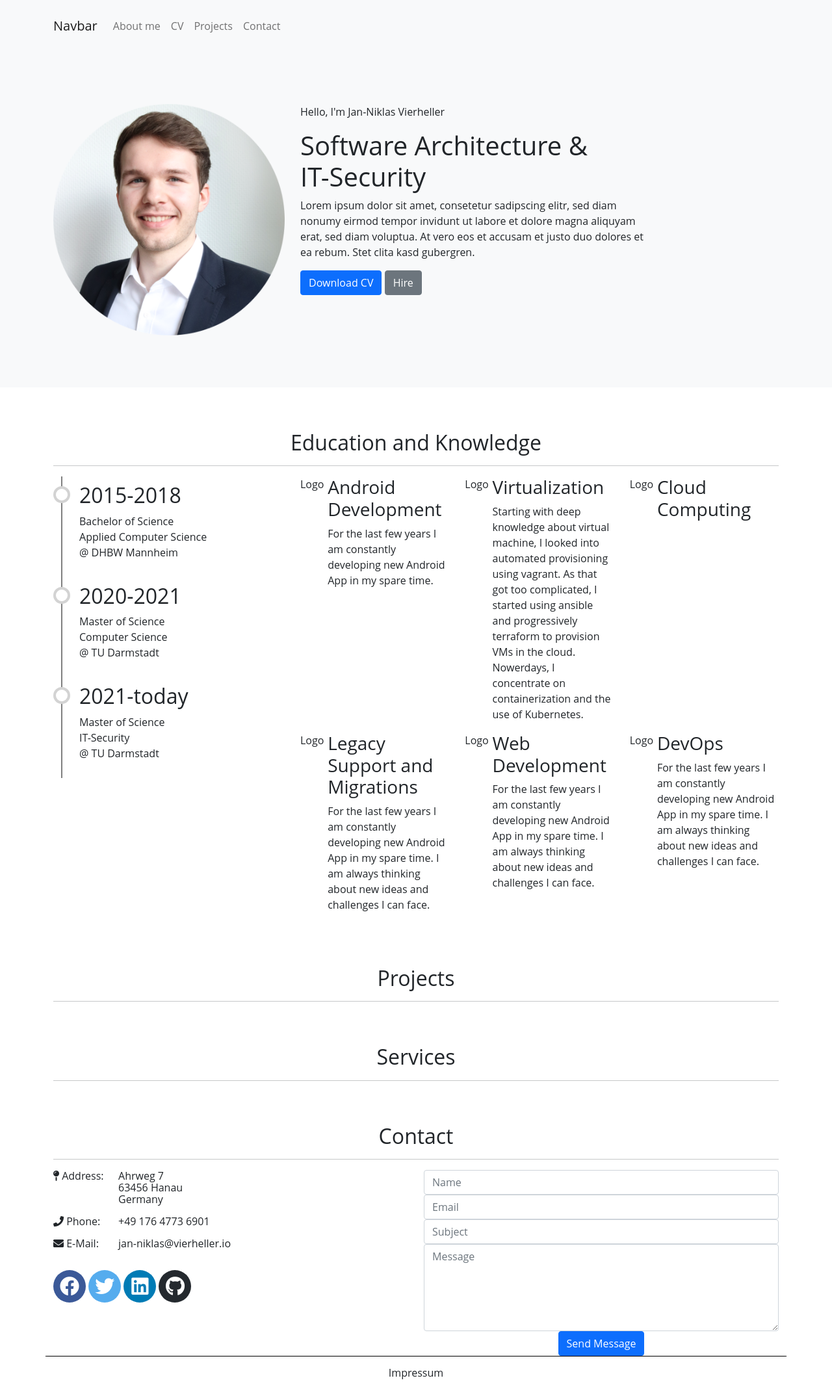
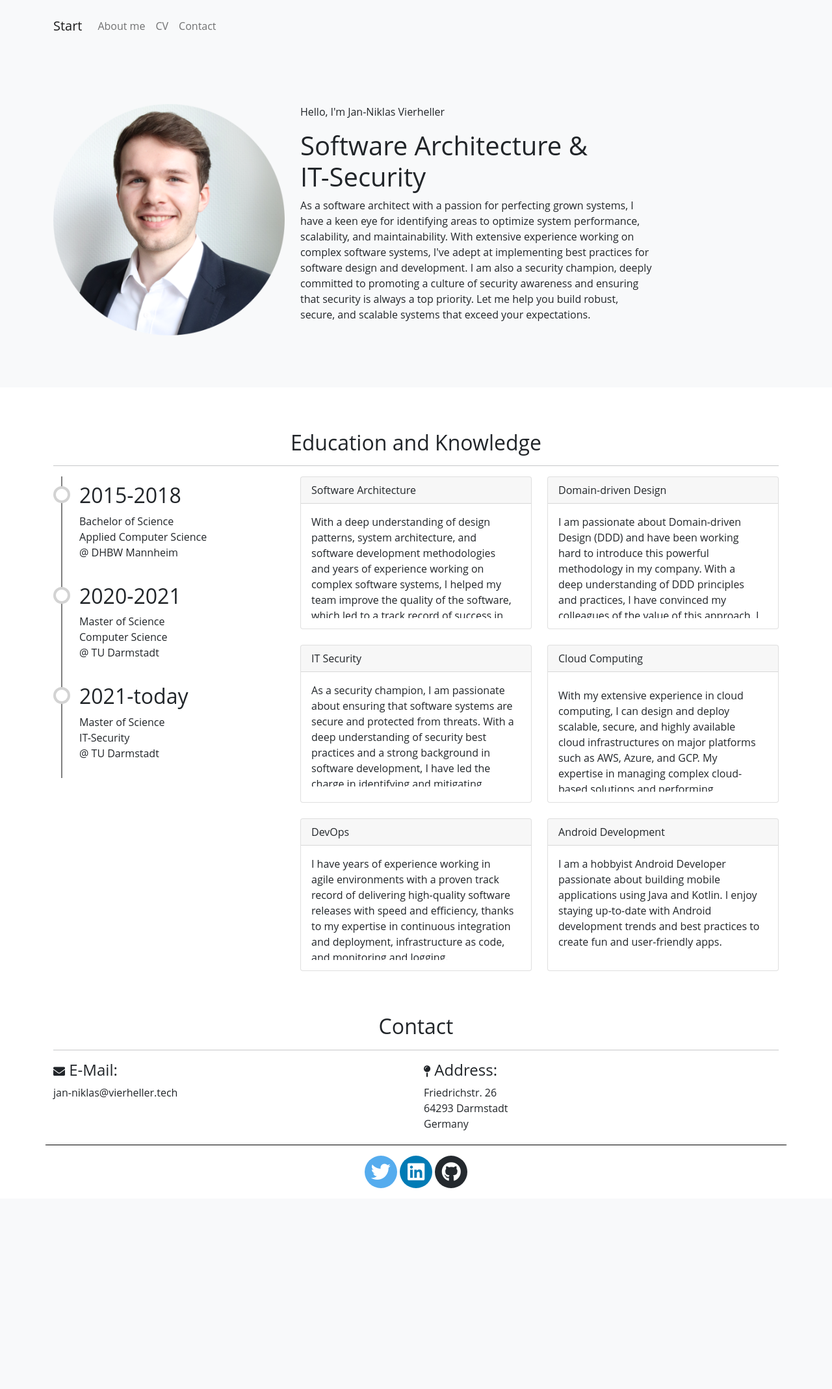
Before and after one commit to Vierheller/vierheller.tech, a PHP site: page / in a window 1280 px wide. Shown: the whole page at 65% size. After the commit the page ends 1828 px from the top, so only its background shows below. Run offline with PHP 8.4, Linux system fonts and the light colour scheme; style sheets or scripts are compiled from the project's sources; some libraries are stand-ins or nearby versions.

Commit message:
feat: Knowledge and Social Media
Also removed unused sections

```diff
--- a/index.html
+++ b/index.html
@@ -10,7 +10,7 @@
         <section id="navWrap">
             <nav id="nav" class="navbar navbar-expand-lg navbar-light bg-light">
                 <div class="container">
-                    <a class="navbar-brand" href="#">Navbar</a>
+                    <a class="navbar-brand" href="#">Start</a>
                     <button class="navbar-toggler" type="button" data-toggle="collapse" data-target="#navbarSupportedContent" aria-controls="navbarSupportedContent" aria-expanded="false" aria-label="Toggle navigation">
                         <span class="navbar-toggler-icon"></span>
                     </button>
@@ -22,9 +22,6 @@
                             </li>
                             <li class="nav-item">
                                 <a class="nav-link" href="#section-cv">CV</a>
-                            </li>
-                            <li class="nav-item">
-                                <a class="nav-link" href="#section-projects">Projects</a>
                             </li>
                             <li class="nav-item">
                                 <a class="nav-link" href="#section-contact">Contact</a>
@@ -50,14 +47,8 @@
                             IT-Security
                         </h1>
                         <p>
-                            Lorem ipsum dolor sit amet, consetetur sadipscing elitr,
-                            sed diam nonumy eirmod tempor invidunt ut labore et dolore magna aliquyam erat, sed diam voluptua.
-                            At vero eos et accusam et justo duo dolores et ea rebum. Stet clita kasd gubergren.
+                            As a software architect with a passion for perfecting grown systems, I have a keen eye for identifying areas to optimize system performance, scalability, and maintainability. With extensive experience working on complex software systems, I've adept at implementing best practices for software design and development. I am also a security champion, deeply committed to promoting a culture of security awareness and ensuring that security is always a top priority. Let me help you build robust, secure, and scalable systems that exceed your expectations.
                         </p>
-                        <div>
-                            <button type="button" class="btn btn-primary">Download CV</button>
-                            <button type="button" class="btn btn-secondary">Hire</button>
-                        </div>
                 </div>
 
 
@@ -105,92 +96,71 @@
                         </div>
                     </div>
                     <div class="col-sm-12 col-md-12 col-lg-8">
-                        <div class="row equal">
-                            <div class="col-sm-12 col-md-6 col-lg-6 col-xl-4">
-                                <div class="row">
-                                    <div class="col-2">Logo</div>
-                                    <div class="col-10">
-                                        <h3>Android Development</h3>
-                                        <p>For the last few years I am constantly developing new Android App in my spare time.</p>
+                        <div class="row row-cols-1 row-cols-lg-2 row-cols-xxl-3 g-4">
+                            <div class="col">
+                                <div class="card h-100">
+                                    <div class="card-header">
+                                        Software Architecture
+                                    </div>
+                                    <div class="card-body">
+                                        <p class="card-text">With a deep understanding of design patterns, system architecture, and software development methodologies and years of experience working on complex software systems, I helped my team improve the quality of the software, which led to a track record of success in identifying areas of improvement and implementing solutions that result in higher quality code and more efficient development processes. Through my leadership and expertise, I have helped my teams deliver software that meets the needs of clients and end-users while also improving the overall development experience for everyone involved.</p>
                                     </div>
                                 </div>
                             </div>
-                            <div class="col-sm-12 col-md-6 col-lg-6 col-xl-4">
-                                <div class="row">
-                                    <div class="col-2">Logo</div>
-                                    <div class="col-10">
-                                        <h3>Virtualization</h3>
-                                        <p>Starting with deep knowledge about virtual machine, I looked into automated provisioning using vagrant.
-                                            As that got too complicated, I started using ansible and progressively terraform to provision VMs in the cloud.
-                                            Nowerdays, I concentrate on containerization and the use of Kubernetes.
-                                        </p>
+                            <div class="col">
+                                <div class="card h-100" >
+                                    <div class="card-header">
+                                        Domain-driven Design
+                                    </div>
+                                    <div class="card-body">
+                                        <p class="card-text">I am passionate about Domain-driven Design (DDD) and have been working hard to introduce this powerful methodology in my company. With a deep understanding of DDD principles and practices, I have convinced my colleagues of the value of this approach. I have successfully led the implementation of DDD in several projects. Through these efforts, I have helped my company to build more robust and scalable systems that better reflect the real-world problems they are designed to solve.</p>
                                     </div>
                                 </div>
                             </div>
-                            <div class="col-sm-12 col-md-6 col-lg-6 col-xl-4">
-                                <div class="row">
-                                    <div class="col-2">Logo</div>
-                                    <div class="col-10">
-                                        <h3>Cloud Computing</h3>
-                                        <p></p>
+                            <div class="col">
+                                <div class="card h-100" >
+                                    <div class="card-header">
+                                        IT Security
+                                    </div>
+                                    <div class="card-body">
+                                        <p class="card-text">As a security champion, I am passionate about ensuring that software systems are secure and protected from threats. With a deep understanding of security best practices and a strong background in software development, I have led the charge in identifying and mitigating security vulnerabilities in my organization's software systems. I can work closely with technical and non-technical stakeholders to promote a culture of security awareness and ensure that security is always a top priority in every project. Through my efforts, I have helped my organization build software systems that are functional, scalable, secure, and resilient in the face of potential threats.</p>
                                     </div>
                                 </div>
                             </div>
-                            <div class="col-sm-12 col-md-6 col-lg-6 col-xl-4">
-                                <div class="row">
-                                    <div class="col-2">Logo</div>
-                                    <div class="col-10">
-                                        <h3>Legacy Support and Migrations</h3>
-                                        <p>For the last few years I am constantly developing new Android App in my spare time.
-                                            I am always thinking about new ideas and challenges I can face.</p>
+                            <div class="col">
+                                <div class="card h-100" >
+                                    <div class="card-header">
+                                        Cloud Computing
+                                    </div>
+                                    <div class="card-body">
+                                        <h5 class="card-title"></h5>
+                                        <p class="card-text">With my extensive experience in cloud computing, I can design and deploy scalable, secure, and highly available cloud infrastructures on major platforms such as AWS, Azure, and GCP. My expertise in managing complex cloud-based solutions and performing migrations ensures that systems meet the specific needs of clients and end-users.</p>
                                     </div>
                                 </div>
                             </div>
-                            <div class="col-sm-12 col-md-6 col-lg-6 col-xl-4">
-                                <div class="row">
-                                    <div class="col-2">Logo</div>
-                                    <div class="col-10">
-                                        <h3>Web Development</h3>
-                                        <p>For the last few years I am constantly developing new Android App in my spare time.
-                                            I am always thinking about new ideas and challenges I can face.</p>
+                            <div class="col">
+                                <div class="card h-100" >
+                                    <div class="card-header">
+                                        DevOps
+                                    </div>
+                                    <div class="card-body">
+                                        <p class="card-text">I have years of experience working in agile environments with a proven track record of delivering high-quality software releases with speed and efficiency, thanks to my expertise in continuous integration and deployment, infrastructure as code, and monitoring and logging.</p>
                                     </div>
                                 </div>
                             </div>
-                            <div class="col-sm-12 col-md-6 col-lg-6 col-xl-4">
-                                <div class="row">
-                                    <div class="col-2">Logo</div>
-                                    <div class="col-10">
-                                        <h3>DevOps</h3>
-                                        <p>For the last few years I am constantly developing new Android App in my spare time.
-                                            I am always thinking about new ideas and challenges I can face.</p>
+                            <div class="col">
+                                <div class="card h-100">
+                                    <div class="card-header">
+                                        Android Development
+                                    </div>
+                                    <div class="card-body">
+                                        <p class="card-text">I am a hobbyist Android Developer passionate about building mobile applications using Java and Kotlin. I enjoy staying up-to-date with Android development trends and best practices to create fun and user-friendly apps.</p>
                                     </div>
                                 </div>
                             </div>
                         </div>
                     </div>
                 </div>
-            </div>
-        </section>
-
-        <section id="section-projects" class="content">
-            <div class="container">
-                <div class="title">
-                    <h2>Projects</h2>
-                    <hr>
-                </div>
-
-
-            </div>
-        </section>
-
-        <section id="section-projects" class="content">
-            <div class="container">
-                <div class="title">
-                    <h2>Services</h2>
-                    <hr>
-                </div>
-
-
             </div>
         </section>
 
@@ -203,86 +173,48 @@
 
             <div class="row">
                 <div class="col-md-6">
+                    <div class="contact-box mail">
+                        <h3><i class="fas fa-envelope fa-xs"></i> E-Mail:</h3>
+                        <span>
+                            jan-niklas@vierheller.tech
+                        </span>
+                    </div>
+                </div>
+                <div class="col-md-6 wow fadeInUp delay-05s">
                     <div class="contact-box address">
-                        <h3><i class="fas fa-map-pin"></i> Address:</h3>
+                        <h3><i class="fas fa-map-pin fa-xs"></i> Address:</h3>
                         <span>
-                            Ahrweg 7
+                            Friedrichstr. 26
                             <br>
-                            63456 Hanau
+                            64293 Darmstadt
                             <br>
                             Germany
                         </span>
-                    </div>
-                    <div class="clear"></div>
-                    <div class="contact-box phone">
-                        <h3><i class="fas fa-phone"></i> Phone:</h3>
-                        <span>
-                            +49 176 4773 6901
-                        </span>
-                    </div>
-                    <div class="clear"></div>
-
-                    <div class="contact-box mail">
-                        <h3><i class="fas fa-envelope"></i> E-Mail:</h3>
-                        <span>
-                            jan-niklas@vierheller.io
-                        </span>
-                    </div>
-                    <div class="clear"></div>
-
-                    <ul class="social-media-buttons">
-                        <li>
-                            <a href="#" class="fab fa-facebook"></a>
-                        </li>
-                        <li>
-                            <a href="#" class="fab fa-twitter"></a>
-                        </li>
-                        <li>
-                            <a href="#" class="fab fa-linkedin"></a>
-                        </li>
-                        <li>
-                            <a href="#" class="fab fa-github"></a>
-                        </li>
-                    </ul>
-
-                </div>
-                <div class="col-md-6 wow fadeInUp delay-05s">
-                    <div class="form">
-                        <div id="error-message"></div>
-                        <form action="" method="post" role="form" class="contactForm">
-                            <div class="form-group">
-                                <input type="text" name="name" class="form-control input-text" id="name" placeholder="Name" data-rule="minlen:4" data-msg="Please enter at least 4 chars" />
-                                <div class="validation"></div>
-                            </div>
-                            <div class="form-group">
-                                <input type="email" class="form-control input-text" name="email" id="email" placeholder="Email" data-rule="email" data-msg="Please enter a valid email" />
-                                <div class="validation"></div>
-                            </div>
-                            <div class="form-group">
-                                <input type="text" class="form-control input-text" name="subject" id="subject" placeholder="Subject" data-rule="minlen:4" data-msg="Please enter at least 8 chars of subject" />
-                                <div class="validation"></div>
-                            </div>
-                            <div class="form-group">
-                                <textarea class="form-control input-text text-area" name="message" rows="5" data-rule="required" data-msg="Please write something for us" placeholder="Message"></textarea>
-                                <div class="validation"></div>
-                            </div>
-                            <div id="message-send" style="display: none">Thank you! The message has been sent.</div>
-                            <div class="text-center"><button type="submit" class="btn btn-primary">Send Message</button></div>
-                        </form>
                     </div>
                 </div>
             </div>
         </section>
 
         <footer>
-            <div class="container">
-                Impressum
+            <div class="container social-media-container">
+                <ul class="social-media-buttons">
+                    <li>
+                        <a href="https://twitter.com/jn_vierheller" class="fab fa-twitter"></a>
+                    </li>
+                    <li>
+                        <a href="https://linkedin.com/in/jan-niklas-vierheller" class="fab fa-linkedin"></a>
+                    </li>
+                    <li>
+                        <a href="https://github.com/Vierheller" class="fab fa-github"></a>
+                    </li>
+                </ul>
             </div>
+
         </footer>
 
         <script src="https://ajax.googleapis.com/ajax/libs/jquery/3.5.1/jquery.min.js"></script>
         <script src="https://cdn.jsdelivr.net/npm/@popperjs/core@2.9.3/dist/umd/popper.min.js" integrity="sha384-eMNCOe7tC1doHpGoWe/6oMVemdAVTMs2xqW4mwXrXsW0L84Iytr2wi5v2QjrP/xp" crossorigin="anonymous"></script>
-        <script src="https://cdn.jsdelivr.net/npm/bootstrap@5.1.0/dist/js/bootstrap.min.js" integrity="sha384-cn7l7gDp0eyniUwwAZgrzD06kc/tftFf19TOAs2zVinnD/C7E91j9yyk5//jjpt/" crossorigin="anonymous"></script>
+        <script src="https://cdn.jsdelivr.net/npm/bootstrap@5.3.0-alpha1/dist/js/bootstrap.bundle.min.js" integrity="sha384-w76AqPfDkMBDXo30jS1Sgez6pr3x5MlQ1ZAGC+nuZB+EYdgRZgiwxhTBTkF7CXvN" crossorigin="anonymous"></script>
 
         <script src="js/navbar_snap.js"></script>
     </body>
--- a/js/navbar_snap.js
+++ b/js/navbar_snap.js
@@ -3,7 +3,6 @@ $(window).scroll(function(scroll) {
 
   var scroll = $(window).scrollTop();
 
-  console.log(scroll);
 
   if (scroll > navStart) {
     $('#nav').addClass('sticky');
--- /dev/null
+++ b/scss/contact.scss
@@ -0,0 +1,8 @@
+#section-contact {
+    .contact-box {
+        margin-bottom: 20px;
+    }
+    h3 {
+        font-size: 1.5rem;
+    }
+}
--- /dev/null
+++ b/scss/education.scss
@@ -0,0 +1,95 @@
+#section-cv {
+
+    /*
+    Timeline for CV
+    */
+    .timeline {
+        position: relative;
+        max-width: 1200px;
+        margin: 0 auto;
+    }
+
+    .timeline::after {
+        content: '';
+        position: absolute;
+        width: 2px;
+        background-color: #808080;
+        top: 0;
+        bottom: 0;
+        left: 15px;
+        margin-left: -3px;
+    }
+
+    /* Container around content */
+    .timeline-container {
+        padding: 10px 0 10px 40px;
+        position: relative;
+        background-color: inherit;
+    }
+
+    .timeline-container::before {
+        content: " ";
+        height: 0;
+        position: absolute;
+        top: 22px;
+        width: 0;
+        z-index: 1;
+        left: 30px;
+        border: medium solid #fff;
+        border-width: 10px 10px 10px 0;
+        border-color: transparent #fff transparent transparent;
+    }
+
+    /* The circles on the timeline */
+    .timeline-container::after {
+        content: '';
+        position: absolute;
+        width: 26px;
+        height: 26px;
+        left: 0px;
+        background-color: #fff;
+        border: 4px solid #d3d3d3;
+        top: 15px;
+        border-radius: 50%;
+        z-index: 1;
+    }
+
+    .contact-box {
+        margin-bottom: 16px;
+        line-height: 18px;
+    }
+
+    .contact-box h3 {
+        font-size: 16px;
+        margin: 0;
+        float: left;
+        width: 100px;
+    }
+
+    .contact-box span {
+        display: inline-block;
+    }
+
+    .contact-box:after {
+        clear: both;
+    }
+
+    .card-text {
+        max-height: 10em;
+        overflow-y: scroll;
+        padding-right: 10px;
+    }
+
+    /* Set the width and color of the scrollbar */
+    ::-webkit-scrollbar {
+        width: 5px;
+        background-color: #F5F5F5;
+    }
+
+    /* Add a shadow to the scrollbar */
+    ::-webkit-scrollbar-thumb {
+        background-color: #808080;
+        border-radius: 10px;
+        box-shadow: inset 0 0 6px rgba(44, 44, 44, 0.123);
+    }
+}
--- a/scss/style.scss
+++ b/scss/style.scss
@@ -8,6 +8,9 @@ $fa-font-path: "../node_modules/@fortawesome/fontawesome-free/webfonts" !default
 @import "../node_modules/@fortawesome/fontawesome-free/scss/brands.scss";
 
 @import "intro.scss";
+@import "education.scss";
+@import "contact.scss";
+
 
 html body {
   box-sizing: border-box;
@@ -80,71 +83,7 @@ section#section-header > div.header-container h3 {
   list-style-type: none;
   line-height: 50px;
 }
-/*
-  Timeline for CV
- */
-.timeline {
-  position: relative;
-  max-width: 1200px;
-  margin: 0 auto;
-}
-.timeline::after {
-  content: '';
-  position: absolute;
-  width: 2px;
-  background-color: #808080;
-  top: 0;
-  bottom: 0;
-  left: 15px;
-  margin-left: -3px;
-}
-/* Container around content */
-.timeline-container {
-  padding: 10px 0 10px 40px;
-  position: relative;
-  background-color: inherit;
-}
-.timeline-container::before {
-  content: " ";
-  height: 0;
-  position: absolute;
-  top: 22px;
-  width: 0;
-  z-index: 1;
-  left: 30px;
-  border: medium solid #fff;
-  border-width: 10px 10px 10px 0;
-  border-color: transparent #fff transparent transparent;
-}
-/* The circles on the timeline */
-.timeline-container::after {
-  content: '';
-  position: absolute;
-  width: 26px;
-  height: 26px;
-  left: 0px;
-  background-color: #fff;
-  border: 4px solid #d3d3d3;
-  top: 15px;
-  border-radius: 50%;
-  z-index: 1;
-}
-.contact-box {
-  margin-bottom: 16px;
-  line-height: 18px;
-}
-.contact-box h3 {
-  font-size: 16px;
-  margin: 0;
-  float: left;
-  width: 100px;
-}
-.contact-box span {
-  display: inline-block;
-}
-.contact-box:after {
-  clear: both;
-}
+
 .clear {
   clear: both;
 }
@@ -154,17 +93,20 @@ section#section-header > div.header-container h3 {
 .social-media-buttons {
   padding-left: 0;
   margin-top: 16px;
+  margin-left: auto;
+  margin-right: auto;
   text-align: center;
+  height: 50px;
 /* Style all font awesome icons */
 /* Add a hover effect if you wan$fa-font-path: "~@fortawesome/fontawesome-free/webfonts";t */
 /* Set a specific color for each brand */
 /* Facebook */
 /* Twitter */
 }
-.social-media-buttons > li {
+.social-media-buttons li {
   display: inline;
-  width: 30px;
-  margin: 0 8px 0 8px;
+  height: 50px;
+  margin: 0;
 }
 .social-media-buttons .fab {
   padding: 10px;
@@ -194,17 +136,10 @@ section#section-header > div.header-container h3 {
   background: #24292e;
   color: #fff;
 }
-footer .container {
-  border-top: 1px solid #000;
-  line-height: 50px;
-  height: 50px;
-  text-align: center;
-}
-@media (min-width: 768px) {
-  .social-media-buttons {
-    text-align: left;
-  }
-  .social-media-buttons li {
-    margin: 0;
+footer {
+  .container {
+    border-top: 1px solid #000;
+    line-height: 50px;
+    text-align: center;
   }
 }
```
